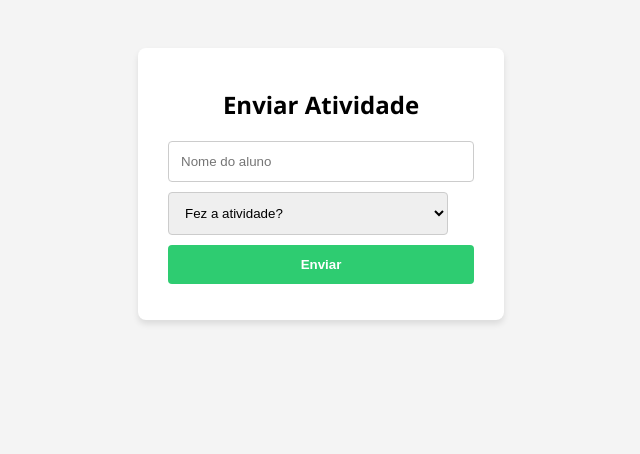
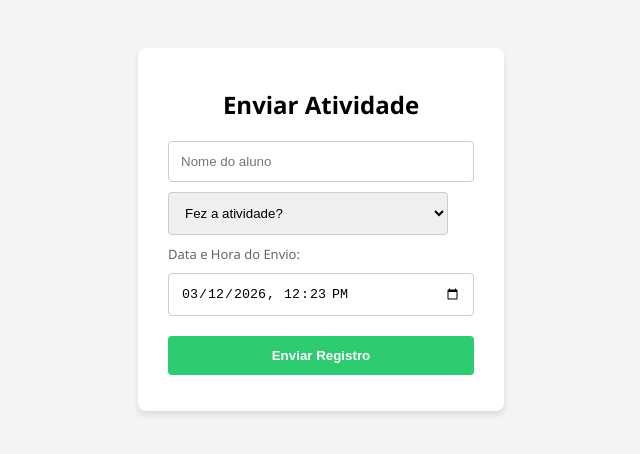
Before and after one commit to leostudioshop1/eetepa, a website: page envio.html in a window 1280 px wide. Shown: the whole page, without its empty margins (319-959 px from the left). Drawn offline with nearby package versions, Linux system fonts and the light colour scheme.

Commit message:
Add files via upload

```diff
--- a/envio.html
+++ b/envio.html
@@ -8,8 +8,9 @@
     <style>
         body { font-family: 'Segoe UI', Arial, sans-serif; background: #f4f4f4; text-align: center; padding: 40px; }
         .card { background: white; padding: 20px; border-radius: 8px; display: inline-block; box-shadow: 0 4px 6px rgba(0,0,0,0.1); }
+        label { display: block; text-align: left; margin-left: 10px; font-size: 13px; color: #666; margin-top: 10px; }
         input, select, button { padding: 12px; margin: 10px; width: 280px; border: 1px solid #ccc; border-radius: 4px; display: block; }
-        button { background: #2ecc71; color: white; border: none; cursor: pointer; font-weight: bold; width: 306px; }
+        button { background: #2ecc71; color: white; border: none; cursor: pointer; font-weight: bold; width: 306px; margin-top: 20px; }
         button:hover { background: #27ae60; }
         #msg { margin-top: 15px; font-weight: bold; }
     </style>
@@ -18,27 +19,40 @@
 
     <div class="card">
         <h2>Enviar Atividade</h2>
+
         <input type="text" id="nome" placeholder="Nome do aluno">
+
         <select id="atividade">
             <option value="">Fez a atividade?</option>
             <option value="Sim">Sim</option>
             <option value="Não">Não</option>
         </select>
-        <button onclick="enviar()">Enviar</button>
+
+        <label for="data_envio">Data e Hora do Envio:</label>
+        <input type="datetime-local" id="data_envio">
+
+        <button onclick="enviar()">Enviar Registro</button>
         <p id="msg"></p>
     </div>
 
     <script>
-        // Configuração única e correta do cliente Supabase
         const supabaseClient = supabase.createClient('https://osofdmgokrxdzsxozsrf.supabase.co', 'sb_publishable_KTboch_e9KyCmMNZBlTM9w_V_XhY6Xe');
+
+        // Define a data/hora atual como padrão ao carregar a página
+        window.onload = () => {
+            const agora = new Date();
+            agora.setMinutes(agora.getMinutes() - agora.getTimezoneOffset());
+            document.getElementById('data_envio').value = agora.toISOString().slice(0, 16);
+        };
 
         async function enviar() {
             const nome = document.getElementById("nome").value;
             const atividade = document.getElementById("atividade").value;
+            const dataManual = document.getElementById("data_envio").value;
             const msgElement = document.getElementById("msg");
 
-            if (nome === "" || atividade === "") {
-                alert("Preencha todos os campos");
+            if (!nome || !atividade || !dataManual) {
+                alert("Preencha todos os campos, incluindo a data.");
                 return;
             }
 
@@ -46,17 +60,19 @@
 
             const { error } = await supabaseClient
                 .from("atividades")
-                .insert([{ nome: nome, atividade: atividade }]);
+                .insert([{
+                    nome: nome,
+                    atividade: atividade,
+                    data_envio: dataManual // Enviando a data manual
+                }]);
 
             if (error) {
-                console.error(error);
                 msgElement.style.color = "red";
-                msgElement.innerText = "Erro ao enviar: " + error.message;
+                msgElement.innerText = "Erro: " + error.message;
             } else {
                 msgElement.style.color = "green";
                 msgElement.innerText = "Atividade enviada com sucesso!";
                 document.getElementById("nome").value = "";
-                document.getElementById("atividade").value = "";
             }
         }
     </script>
```
